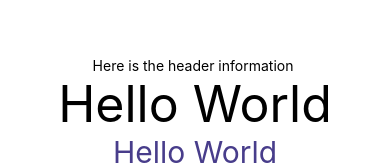
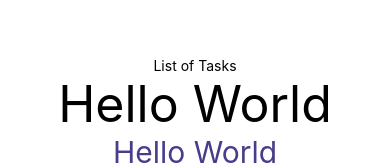
Before and after one commit to RyanPPitts/React-Native-Tutorial, a React Native app: screen / in a window 390 px wide. Shown: the part 223-388 px from the top of the page. Built offline with nearby package versions, Linux system fonts and the light colour scheme.

Commit message:
Props
Playing around with the props perimeter on the Header.js file.

```diff
--- a/App.js
+++ b/App.js
@@ -6,7 +6,7 @@ const App = () => {
   return (
     // flex on react is set by columns.  Flex in CSS is typically set by rows when working out React Native
     <View style={styles.container}>
-      <Header />
+      <Header title="List of Tasks" />
       <Text style={styles.h1}>Hello World</Text>
       <Text style={styles.text}>Hello World</Text>
       <Text style={styles.text}>Hello World</Text>
--- a/components/Header.js
+++ b/components/Header.js
@@ -1,10 +1,10 @@
 import React from 'react';
 import {View, Text, StyleSheet} from 'react-native';
 
-function Header() {
+function Header({title}) {
   return (
     <View>
-      <Text>Here is the header information </Text>
+      <Text> {title} </Text>
     </View>
   );
 }
```
